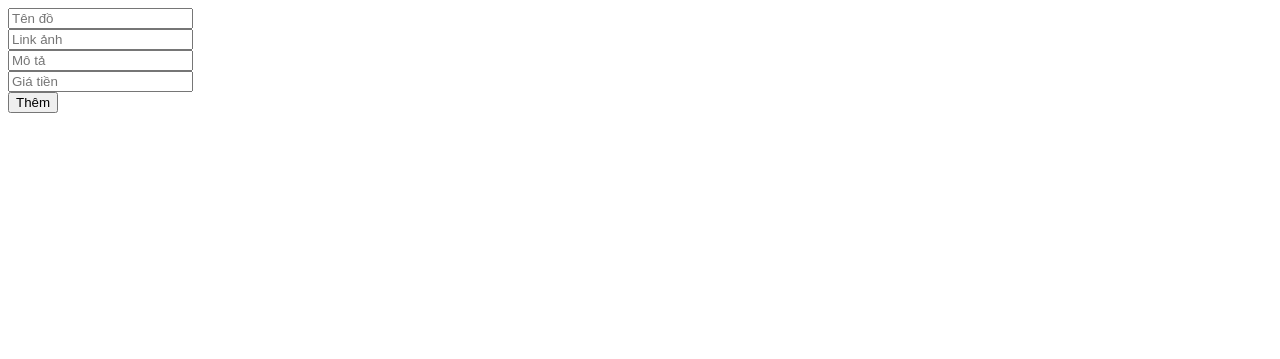
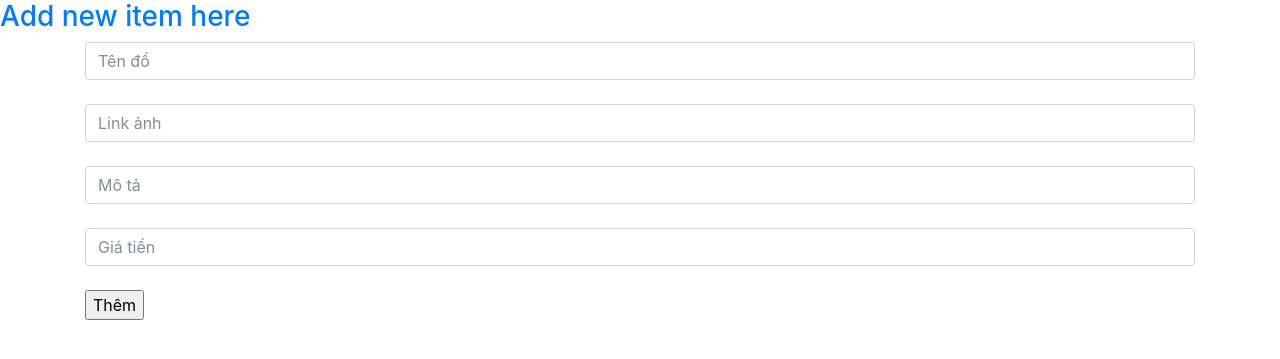
Before and after one commit to tuananhnguyen62/webmodule, a Flask app: page /add_item in a window 1280 px wide. Shown: the top 359 px of the page. Run offline with Flask 2, Linux system fonts and the light colour scheme; parts of the project's set-up code (start-up, migrations or seed data) failed here and were passed over; some libraries are stand-ins or nearby versions.

Commit message:
Nop bai ve nha

```diff
--- a/Session12/Homework/app.py
+++ b/Session12/Homework/app.py
@@ -49,7 +49,7 @@ def add_item():
         new_item = Item(title=title, image=image, description=description, price=price)
         new_item.save() # Save into database
 
-        return "OKe anh"
+        return "New item added successfully"
 
 @app.route('/admin')
 def admin():
--- a/Session12/Homework/templates/add_item.html
+++ b/Session12/Homework/templates/add_item.html
@@ -1,16 +1,13 @@
-<!DOCTYPE html>
-<html>
-  <head>
-    <meta charset="utf-8">
-    <title></title>
-  </head>
-  <body>
-    <form class="" method="post">
-      <input type="text" name="title" value="" placeholder="Tên đồ"> <br>
-      <input type="text" name="image" value="" placeholder="Link ảnh"> <br>
-      <input type="text" name="description" value="" placeholder="Mô tả"> <br>
-      <input type="int" name="price" value="" placeholder="Giá tiền"> <br>
+{% extends 'base.html' %}
+
+{% block page_content %}
+    <h3 class="text-primary" >Add new item here</h3>
+    <form class="container" method="post">
+      <input type="text" name="title" class="form-control" value="" placeholder="Tên đồ"> <br>
+      <input type="text" name="image" class="form-control" value="" placeholder="Link ảnh"> <br>
+      <input type="text" name="description" class="form-control" value="" placeholder="Mô tả"> <br>
+      <input type="int" name="price"  class="form-control" value="" placeholder="Giá tiền"> <br>
       <input type="submit" value="Thêm">
     </form>
-  </body>
-</html>
+
+{% endblock %}
```
